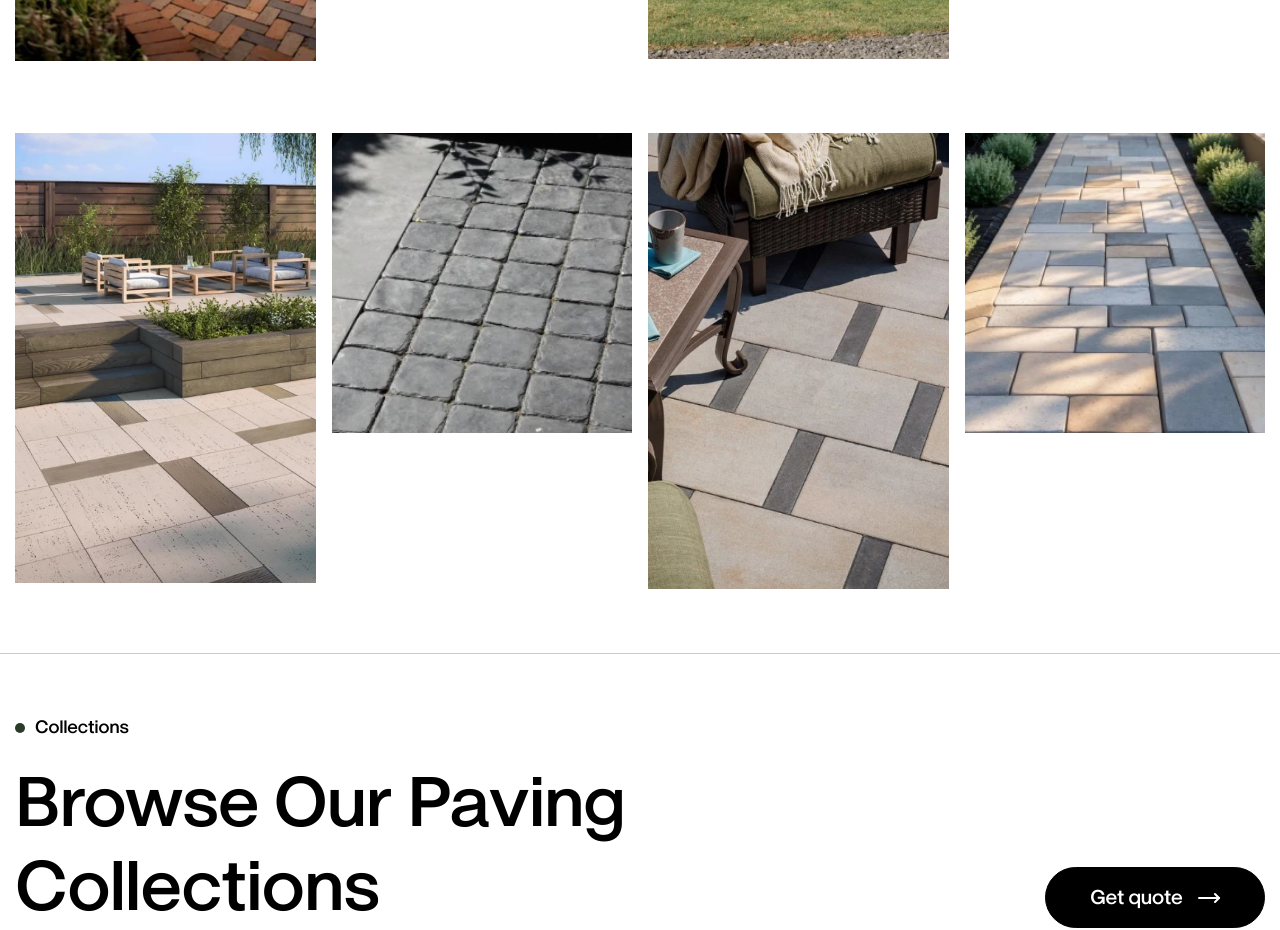
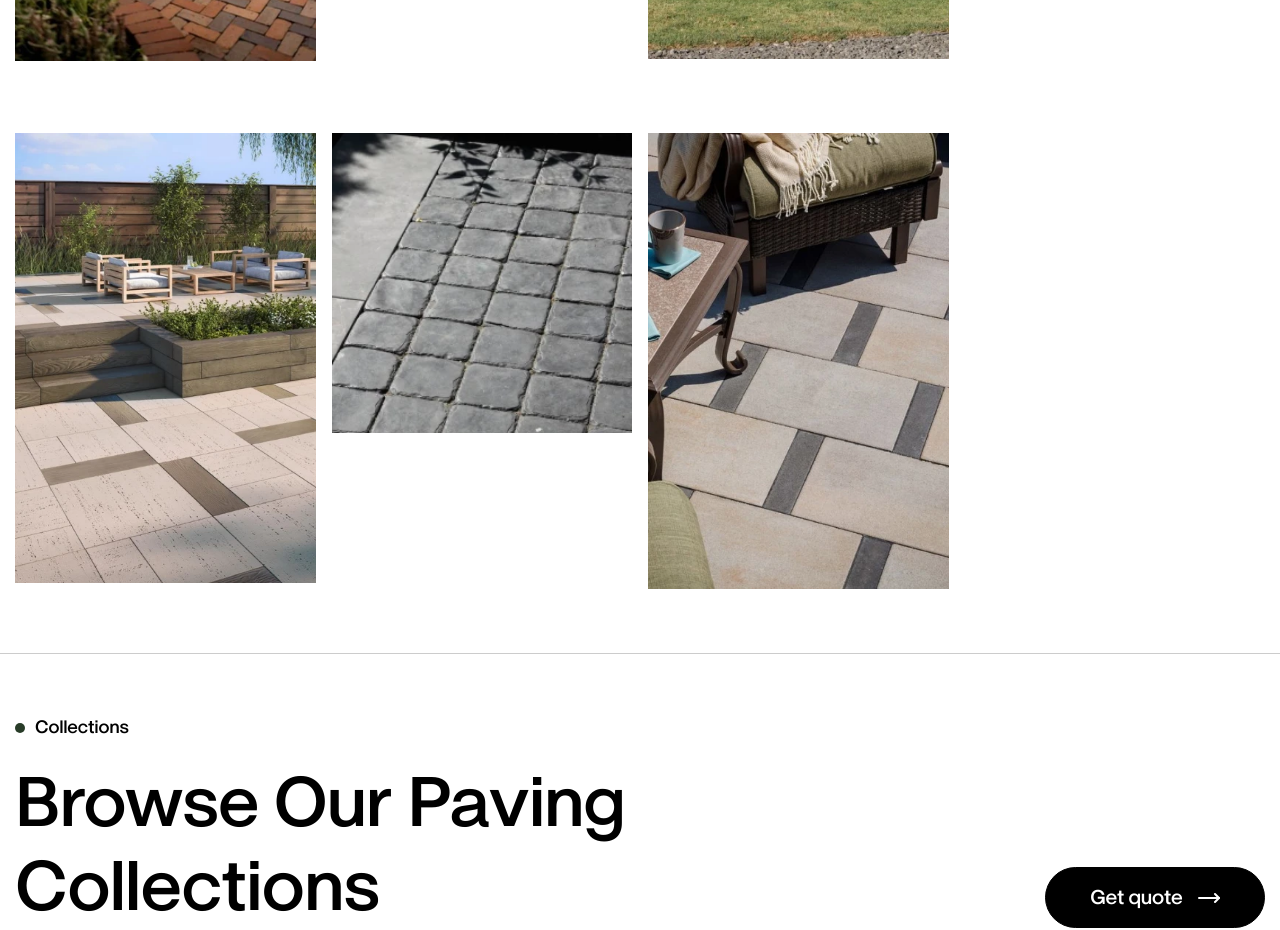
Before and after one commit to munish176081/sps-frontcode, a Next.js app: page /paving in a window 1280 px wide. Shown: the part 2120-3050 px from the top of the page. Built offline with nearby package versions, Linux system fonts and the light colour scheme.

Commit message:
code live

```diff
--- a/src/app/walling/page.tsx
+++ b/src/app/walling/page.tsx
@@ -129,8 +129,6 @@ export default function WallingPage() {
         </div>
       </section>
 
-      <WallingPhotos />
-
       <ProductPhotos images={PRODUCT_PHOTOS.walling} />
 
       <hr />
--- a/src/components/products/style.scss
+++ b/src/components/products/style.scss
@@ -10,9 +10,12 @@
                     max-height: 250px;
                 }
                 @media (max-width: 767px) {
-                    max-height: 200px;
+                    max-height: 150px;
                 }
             }
         }
+        &:last-child {
+            display: none;
+        }
     }
 }
```
